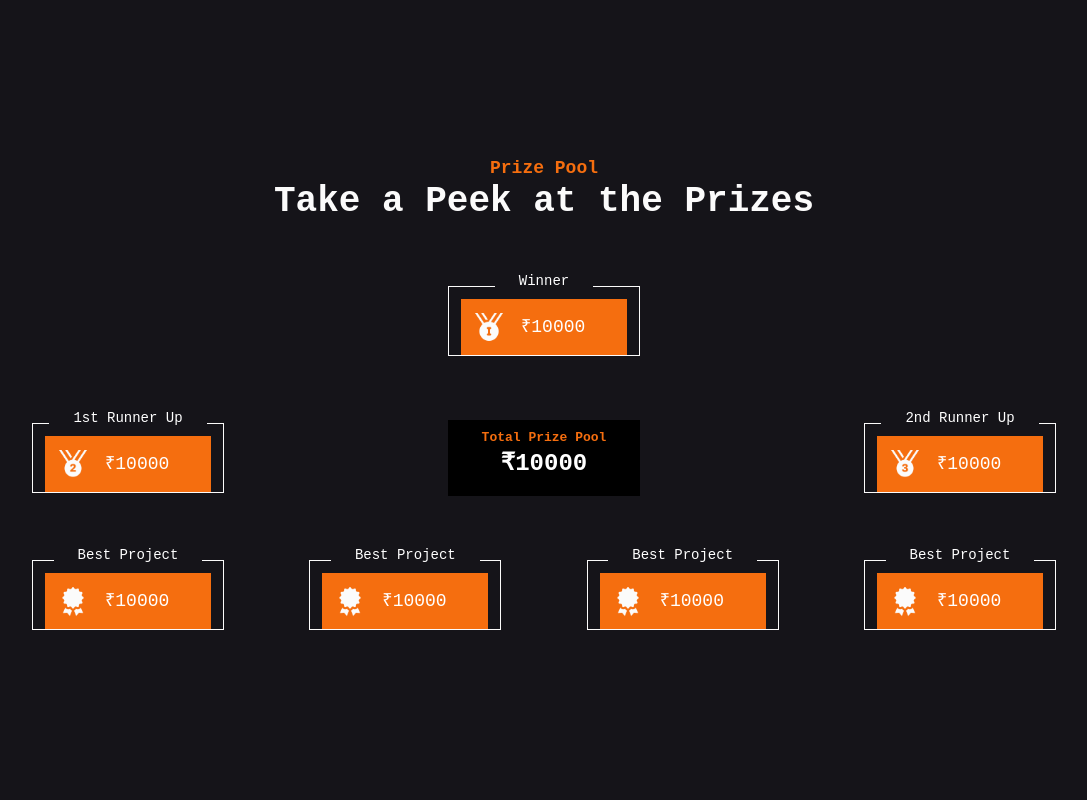
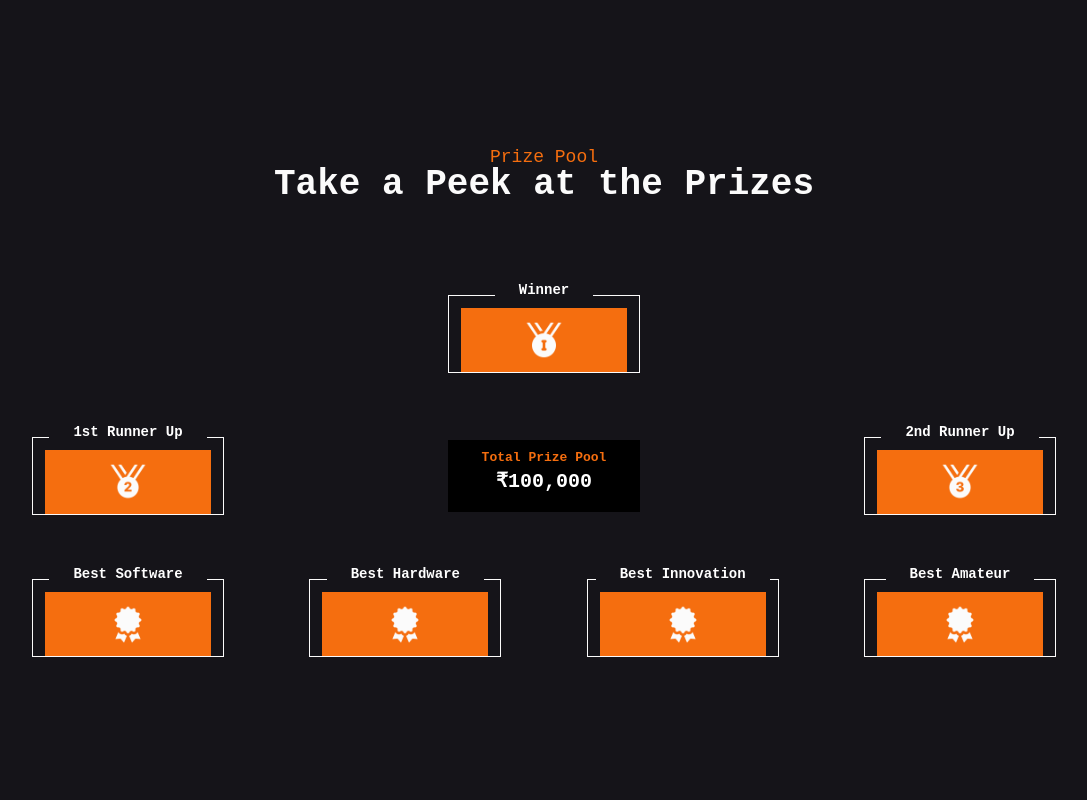
Before and after one commit to FidhaAhamed/hack24-client, a React (Vite) app: page / in a window 1280 px wide. Shown: the part 1660-2460 px from the top of the page, without its empty margins (96-1183 px from the left). Built offline with nearby package versions, Linux system fonts and the light colour scheme.

Commit message:
final changes

```diff
--- a/package.json
+++ b/package.json
@@ -10,17 +10,17 @@
     "preview": "vite preview"
   },
   "dependencies": {
+    "aos": "^2.3.4",
     "react": "^18.2.0",
     "react-dom": "^18.2.0",
     "react-icons": "^5.2.1",
-    "styled-components": "^6.1.11",
-
     "sass": "^1.77.6",
     "scss": "^0.2.4",
-
+    "styled-components": "^6.1.11",
     "typed.js": "^2.1.0"
   },
   "devDependencies": {
+    "@types/aos": "^3.0.7",
     "@types/react": "^18.2.66",
     "@types/react-dom": "^18.2.22",
     "@typescript-eslint/eslint-plugin": "^7.2.0",
--- a/src/App.tsx
+++ b/src/App.tsx
@@ -8,7 +8,17 @@ import Footer from "./components/Footer/Footer";
 import Hero from "./components/hero/hero";
 import PrizePool from "./components/PrizePool/PrizePool";
 
+import AOS from "aos";
+import "aos/dist/aos.css";
+import { useEffect } from "react";
+
 function App() {
+  useEffect(() => {
+    AOS.init({
+      duration: 1000,
+      once: true,
+    });
+  }, []);
   return (
     <>
       <Navbar></Navbar>
--- a/src/components/Contact/Contact.tsx
+++ b/src/components/Contact/Contact.tsx
@@ -27,13 +27,16 @@ const Contact: React.FC = () => {
             heading={"Contact"}
             subheading={"Get In Touch With Us"}
           ></Heading>
-          <div className="text-base text-center text-slate-300">
+          <div
+            data-aos="zoom-in"
+            className="text-base text-center text-slate-300"
+          >
             Have more queries? Need to get in touch with us? Either fill the
             form with your enquiry or try contacting us with one of the options
             below.
           </div>
           <div className="flex flex-col mt-8 gap-y-4">
-            <div className="bg-black  flex flex-col">
+            <div data-aos="fade-left" className="bg-black  flex flex-col">
               <div className="flex px-4 p-2">
                 <img className="w-14" src="/images/mail-icon.png" alt="" />
                 <div className="p-4 pb-0 text-snow text-xl">Email us at :</div>
@@ -44,7 +47,7 @@ const Contact: React.FC = () => {
                 </p>
               </div>
             </div>
-            <div className="bg-black  flex flex-col">
+            <div data-aos="fade-right" className="bg-black  flex flex-col">
               <div className="flex px-4 p-2">
                 <img className="w-14" src="/images/phone-icon.png" alt="" />
                 <div className="p-4 pb-0 text-snow text-xl">
@@ -76,7 +79,10 @@ const Contact: React.FC = () => {
           <div className="bg-black flex flex-col"></div>
         </div>
         <div className="h-full cols-span-1 p-4">
-          <div className=" p-4 md:p-12 rounded-lg  min-w-[240px] sm:min-w-[360px] md:max-w-[480px] h-full bg-black-m  border-lava  ">
+          <div
+            data-aos="flip-right"
+            className=" p-4 md:p-12 rounded-lg  min-w-[240px] sm:min-w-[360px] md:max-w-[480px] h-full bg-black-m  border-lava  "
+          >
             <form
               className="flex flex-col text-base gap-y-6 h-full place-items-center text-white"
               onSubmit={handleSubmit}
--- a/src/components/Footer/Footer.css
+++ b/src/components/Footer/Footer.css
@@ -116,8 +116,4 @@
         justify-content: center;
     }
 
-    .footer-copyright {
-        margin-top: 20px;
-        margin-bottom: 20px;
-    }
 }
--- a/src/components/Footer/Footer.tsx
+++ b/src/components/Footer/Footer.tsx
@@ -10,7 +10,7 @@ function Footer() {
   return (
     <div className="flex flex-col">
       <div className="footer">
-        <div className="footer-details">
+        <div className="footer-details" data-aos="fade-up">
           <div className="footer-about">
             <h1>About Us</h1>
             <p>
--- a/src/components/PrizePool/Prize.tsx
+++ b/src/components/PrizePool/Prize.tsx
@@ -3,7 +3,6 @@ import styled from "styled-components";
 interface PrizeProps {
   icon: string;
   label: string;
-  amount: number;
 }
 
 interface ContainerProps {
@@ -15,18 +14,19 @@ const Container = styled.div<ContainerProps>`
     content: "${(props) => props.prizeProps.label}";
   }
 `;
-const Prize = ({ icon, label, amount }: PrizeProps) => {
+const Prize = ({ icon, label }: PrizeProps) => {
   return (
-    <Container
-      prizeProps={{ icon, label, amount }}
-      className="relative mb-16 border-[#FBFBFB] border-[1px] w-48 pt-3 px-3"
-    >
-      <div className="prize-label  flex justify-center items-center before:text-white before:text-sm before:font-normal before:absolute before:-top-4 before:px-6 before:bg-[#151419]" />
-      <div className="flex items-center bg-[#F56E0F] p-3">
-        <img src={icon} alt="winner-icon" className="w-8" />
-        <p className="ml-4 text-lg text-white">₹{amount}</p>
-      </div>
-    </Container>
+    <div data-aos="fade-down">
+      <Container
+        prizeProps={{ icon, label }}
+        className="relative mb-16 border-[#FBFBFB] border-[1px] w-48 pt-3 px-3"
+      >
+        <div className="prize-label  flex justify-center items-center before:text-white before:text-sm before:font-bold before:absolute before:-top-4 before:px-6 before:bg-[#151419]" />
+        <div className="flex place-content-center items-center bg-[#F56E0F] p-3">
+          <img src={icon} alt="winner-icon" className="w-10" />
+        </div>
+      </Container>
+    </div>
   );
 };
 export default Prize;
--- a/src/components/PrizePool/PrizePool.tsx
+++ b/src/components/PrizePool/PrizePool.tsx
@@ -4,32 +4,31 @@ import firstRunnerUp from "../../assets/1st-runner-up.png";
 import secondRunnerUp from "../../assets/2nd-runner-up.png";
 import bestProject from "../../assets/best-project.png";
 import TotalPrize from "./TotalPrize";
+import Heading from "../heading";
 
 const PrizePool = () => {
   return (
     <section className="px-3 w-dvw pt-12 md:px-12 lg:px-32 bg-void-m max-w-[1500px] min-h-dvh flex flex-col place-content-center">
-      <h1 className="text-sm sm:text-lg text-center text-[#F56E0F] font-semibold">
-        Prize Pool
-      </h1>
-      <h1 className="text-2xl sm:text-4xl text-center text-[#FBFBFB] font-bold">
-        Take a Peek at the Prizes
-      </h1>
+      <Heading
+        heading="Prize Pool"
+        subheading="Take a Peek at the Prizes"
+      ></Heading>
 
       <div>
         <div className="flex flex-col items-center justify-center mt-10 sm:mt-16">
-          <TotalPrize amount={10000} className="block md:hidden" />
-          <Prize icon={winner} amount={10000} label="Winner" />
+          <TotalPrize amount={100000} className="block md:hidden" />
+          <Prize icon={winner} label="Winner" />
         </div>
         <div className="flex flex-col items-center md:gap-x-3 md:flex-row md:justify-between">
-          <Prize icon={firstRunnerUp} amount={10000} label="1st Runner Up" />
-          <TotalPrize amount={10000} className="hidden md:block" />
-          <Prize icon={secondRunnerUp} amount={10000} label="2nd Runner Up" />
+          <Prize icon={firstRunnerUp} label="1st Runner Up" />
+          <TotalPrize amount={100000} className="hidden md:block" />
+          <Prize icon={secondRunnerUp} label="2nd Runner Up" />
         </div>
         <div className="flex flex-col items-center md:gap-x-3 md:flex-row md:justify-between">
-          <Prize icon={bestProject} amount={10000} label="Best Project" />
-          <Prize icon={bestProject} amount={10000} label="Best Project " />
-          <Prize icon={bestProject} amount={10000} label="Best Project" />
-          <Prize icon={bestProject} amount={10000} label="Best Project" />
+          <Prize icon={bestProject} label="Best Software" />
+          <Prize icon={bestProject} label="Best Hardware" />
+          <Prize icon={bestProject} label="Best Innovation" />
+          <Prize icon={bestProject} label="Best Amateur" />
         </div>
       </div>
     </section>
--- a/src/components/PrizePool/TotalPrize.tsx
+++ b/src/components/PrizePool/TotalPrize.tsx
@@ -6,15 +6,17 @@ interface TotalPrizeProps {
 const TotalPrize = ({ amount, className }: TotalPrizeProps) => {
   return (
     <div
+      data-aos="zoom-in"
       className={`mb-16 bg-black w-48 pt-2 pb-4 flex flex-col items-center justify-between ${className}`}
     >
       <h1 className="text-[#F56E0F] text-center font-semibold mb-auto">
         Total Prize Pool
       </h1>
-      <p className="text-white text-2xl font-bold text-center mt-auto">
-        ₹{amount}
+      <p className="text-white text-xl font-bold text-center mt-auto">
+        ₹{amount.toLocaleString("en-US")}
       </p>
     </div>
   );
 };
+
 export default TotalPrize;
--- a/src/components/faq/faq.tsx
+++ b/src/components/faq/faq.tsx
@@ -10,7 +10,10 @@ export default function Faq() {
       <div className="lg:p-4 py-12">
         <Heading heading="Faq" subheading="Have some queries ?"></Heading>
         <div className="faq-body">
-          <div className="faq-questions flex flex-col place-content-center">
+          <div
+            data-aos="fade-down"
+            className="faq-questions flex flex-col place-content-center"
+          >
             <div className="accordion-container">
               <details open>
                 <summary>
@@ -160,7 +163,7 @@ export default function Faq() {
               </details>
             </div>
           </div>
-          <div className="faq-img">
+          <div data-aos="flip-left" className="faq-img">
             <img
               src="/images/thinking programmer.png"
               alt="thinking programmer"
--- a/src/components/heading.tsx
+++ b/src/components/heading.tsx
@@ -5,7 +5,7 @@ interface HeadingProps {
 
 export default function Heading(props: HeadingProps) {
   return (
-    <div className="text-center p-4 mb-4">
+    <div data-aos="zoom-in-down" className="text-center p-4 mb-4">
       <div className=" text-lg text-lava p-0 m-0">{props.heading}</div>
       <div className=" text-4xl leading-7 text-snow">
         <b>{props.subheading}</b>
--- a/src/components/hero/hero.tsx
+++ b/src/components/hero/hero.tsx
@@ -1,8 +1,10 @@
 import { useEffect, useRef } from "react";
 import Typed from "typed.js";
 import "./hero.css";
+
 export default function Hero() {
   const typedElementRef = useRef<HTMLSpanElement | null>(null);
+
   useEffect(() => {
     if (typedElementRef.current) {
       const typedStrings =
@@ -31,9 +33,12 @@ export default function Hero() {
     <section id="hero" className="bg-hero w-dvw h-lvh font-mono">
       <div className="absolute z-10 w-full h-full grid grid-rows-4 overflow-x-hidden">
         <div className="row-span-3 overflow-x-hidden">
-          <div className="h-full flex flex-col md:grid md:grid-cols-5">
+          <div
+            data-aos="fade-up"
+            className="h-full flex flex-col md:grid md:grid-cols-5"
+          >
             <div className="h-full w-full col-span-2 md:p-20">
-              <div className="flex flex-col h-full place-content-center md:pl-4">
+              <div className="flex  flex-col h-full place-content-center md:pl-4">
                 <div className="appear max-w-80 md:max-w-full flex text-3xl px-6 text-snow font-bold stroke">
                   Dream <span className="dot text-lg text-lava"> • </span>
                   Develop
@@ -70,7 +75,7 @@ export default function Hero() {
             </div>
           </div>
         </div>
-        <div className="row-span-1">
+        <div data-aos="fade-down" className="row-span-1">
           <div className="hero-design">
             <div className="white-rectangle"></div>
             <div className="grey-rectangle"></div>
```
Also changed, not shown: src/components/about.tsx (+18 -16 lines), 1 other file (tests, documents, lock files or other folders).
